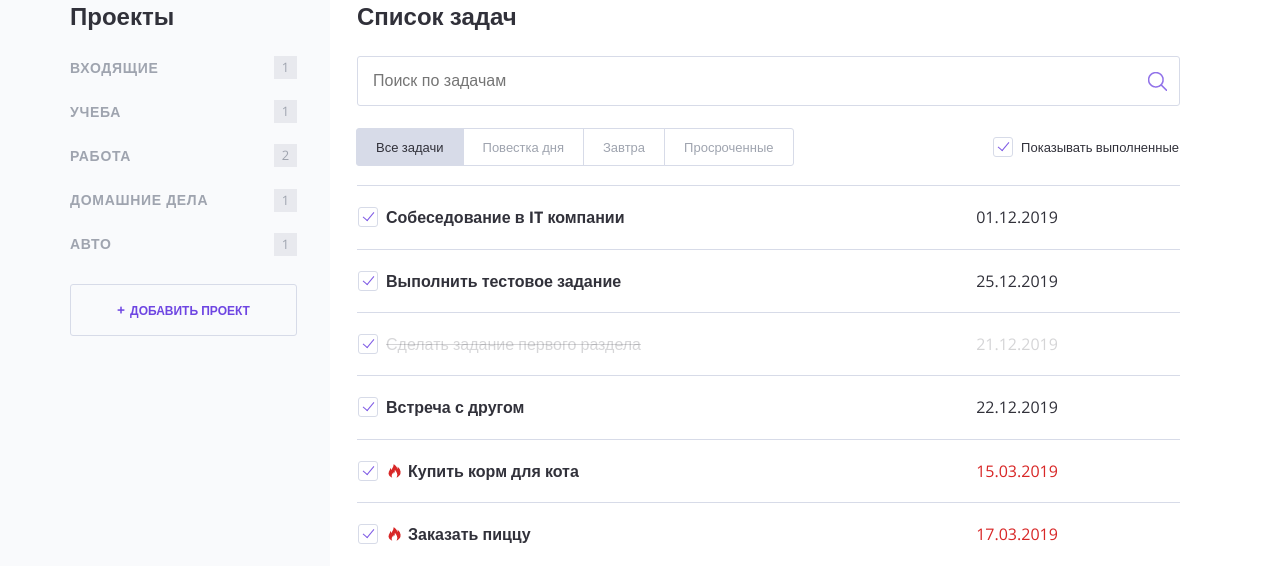
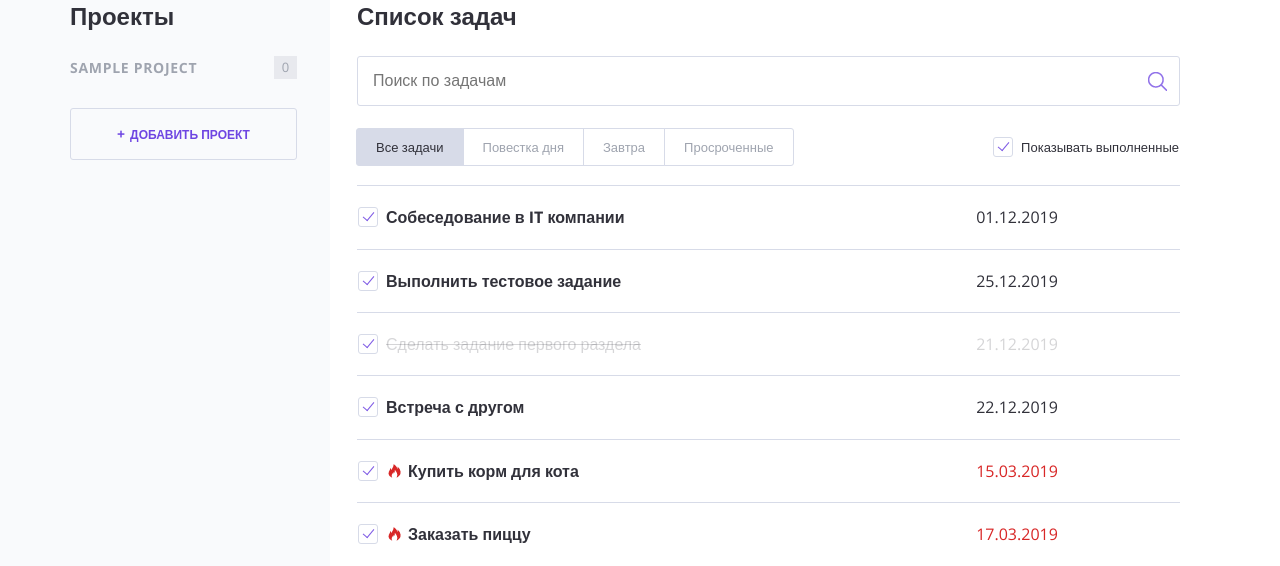
Before and after one commit to fpestunov/772819-doingsdone, a PHP site: page / in a window 1280 px wide. Shown: the part 93-659 px from the top of the page. Run offline with PHP 8.4, Linux system fonts and the light colour scheme; tables that the repository leaves empty hold one stand-in row (values such as "Sample post").

Commit message:
add output projects from database

```diff
--- /dev/null
+++ b/config/db.php
@@ -0,0 +1,8 @@
+<?php
+
+return [
+    'host' => 'localhost',
+    'database' => 'doingsdone',
+    'user' => 'root',
+    'password' => '',
+];
--- a/data.php
+++ b/data.php
@@ -1,19 +1,12 @@
 <?php
-$projects = [
-    'Входящие',
-    'Учеба',
-    'Работа',
-    'Домашние дела',
-    'Авто',
-];
 
 $tasks = [
-    ['title' => 'Собеседование в IT компании', 'date' => '01.12.2019', 'category' => $projects[2], 'isCompleted' => 0],
-    ['title' => 'Выполнить тестовое задание', 'date' => '25.12.2019', 'category' => $projects[2], 'isCompleted' => 0],
-    ['title' => 'Сделать задание первого раздела', 'date' => '21.12.2019', 'category' => $projects[1], 'isCompleted' => 1],
-    ['title' => 'Встреча с другом', 'date' => '22.12.2019', 'category' => $projects[0], 'isCompleted' => 0],
-    ['title' => 'Купить корм для кота', 'date' => '15.03.2019', 'category' => $projects[3], 'isCompleted' => 0],
-    ['title' => 'Заказать пиццу', 'date' => '17.03.2019', 'category' => $projects[4], 'isCompleted' => 0],
+    ['title' => 'Собеседование в IT компании', 'date' => '01.12.2019', 'category' => 'Работа', 'isCompleted' => 0],
+    ['title' => 'Выполнить тестовое задание', 'date' => '25.12.2019', 'category' => 'Работа', 'isCompleted' => 0],
+    ['title' => 'Сделать задание первого раздела', 'date' => '21.12.2019', 'category' => 'Учеба', 'isCompleted' => 1],
+    ['title' => 'Встреча с другом', 'date' => '22.12.2019', 'category' => 'Входящие', 'isCompleted' => 0],
+    ['title' => 'Купить корм для кота', 'date' => '15.03.2019', 'category' => 'Домашние дела', 'isCompleted' => 0],
+    ['title' => 'Заказать пиццу', 'date' => '17.03.2019', 'category' => 'Домашние дела', 'isCompleted' => 0],
 ];
 
 $user = [
--- a/index.php
+++ b/index.php
@@ -2,18 +2,30 @@
 
 require_once('functions.php');
 require_once('data.php');
-
-//echo var_dump(strtotime('now'));
-//
-//var_dump(isImportantTask('нет'));
+require_once('init.php');
 
 // показывать или нет выполненные задачи
 $show_complete_tasks = rand(0, 1);
+$projects = [];
 
-$page_content = include_template('index.php', [
-    'show_complete_tasks' => $show_complete_tasks,
-    'tasks' => $tasks,
-]);
+if (!$link) {
+    $error = mysqli_connect_error();
+    $page_content = include_template('error.php', ['error' => $error]);
+} else {
+    $sql = 'SELECT `id`, `name` FROM projects WHERE user_id=1';
+    $result = mysqli_query($link, $sql);
+
+    if ($result) {
+        $projects = mysqli_fetch_all($result, MYSQLI_ASSOC);
+        $page_content = include_template('index.php', [
+            'show_complete_tasks' => $show_complete_tasks,
+            'tasks' => $tasks,
+        ]);
+    } else {
+        $error = mysqli_error($link);
+        $page_content = include_template('error.php', ['error' => $error]);
+    }
+}
 
 $layout_content = include_template('layout.php', [
     'content' => $page_content,
--- /dev/null
+++ b/init.php
@@ -0,0 +1,6 @@
+<?php
+require_once 'functions.php';
+$db = require_once 'config/db.php';
+
+$link = mysqli_connect($db['host'], $db['user'], $db['password'], $db['database']);
+mysqli_set_charset($link, "utf8");
--- /dev/null
+++ b/templates/error.php
@@ -0,0 +1,5 @@
+<main class="content__main">
+    <h2 class="content__main-heading">Ошибка</h2>
+
+    <p class="error-message"><?= $error; ?></p>
+</main>
--- a/templates/layout.php
+++ b/templates/layout.php
@@ -44,8 +44,8 @@
                     <ul class="main-navigation__list">
                         <?php foreach ($projects as $project): ?>
                             <li class="main-navigation__list-item">
-                                <a class="main-navigation__list-item-link" href="#"><?=htmlspecialchars($project);?></a>
-                                <span class="main-navigation__list-item-count"><?=getNumberOfTasks($tasks, $project);?></span>
+                                <a class="main-navigation__list-item-link" href="#"><?=htmlspecialchars($project['name']);?></a>
+                                <span class="main-navigation__list-item-count"><?=getNumberOfTasks($tasks, $project['name']);?></span>
                             </li>
                         <?php endforeach; ?>
                     </ul>
```
